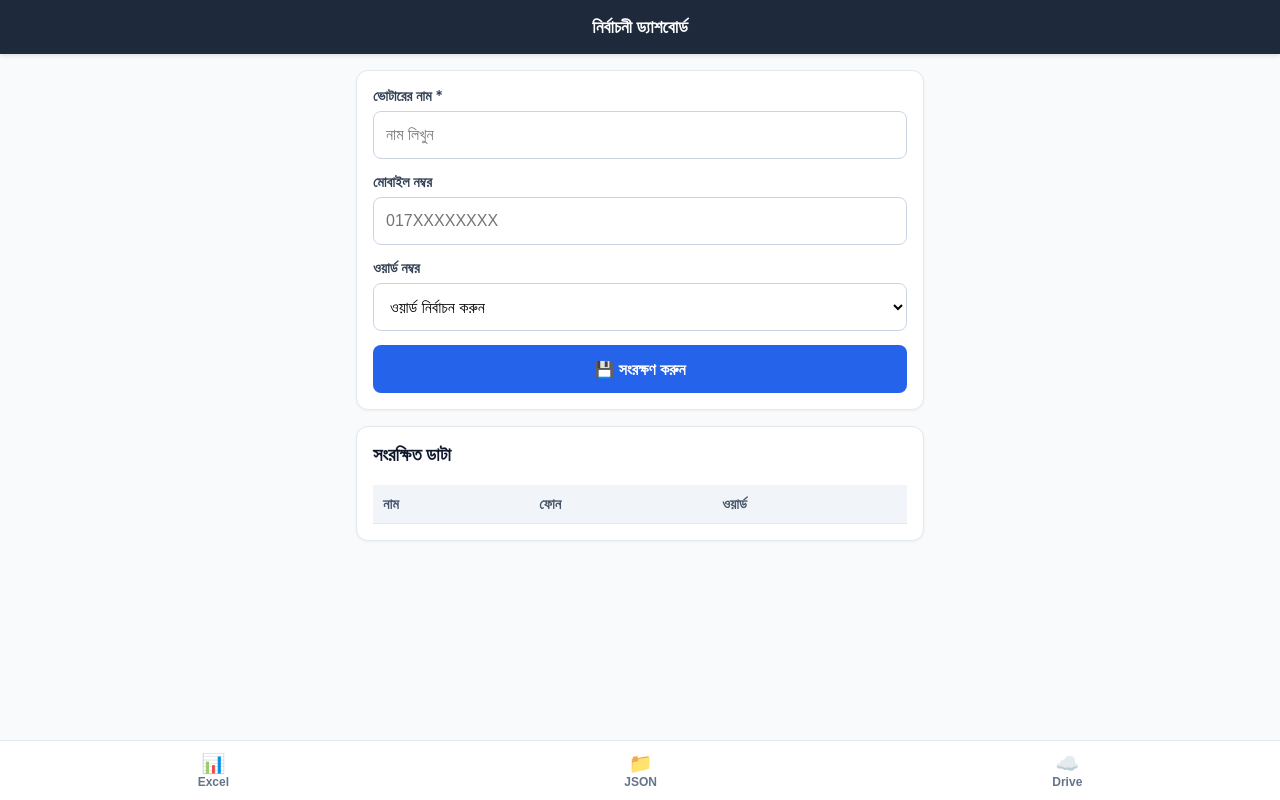
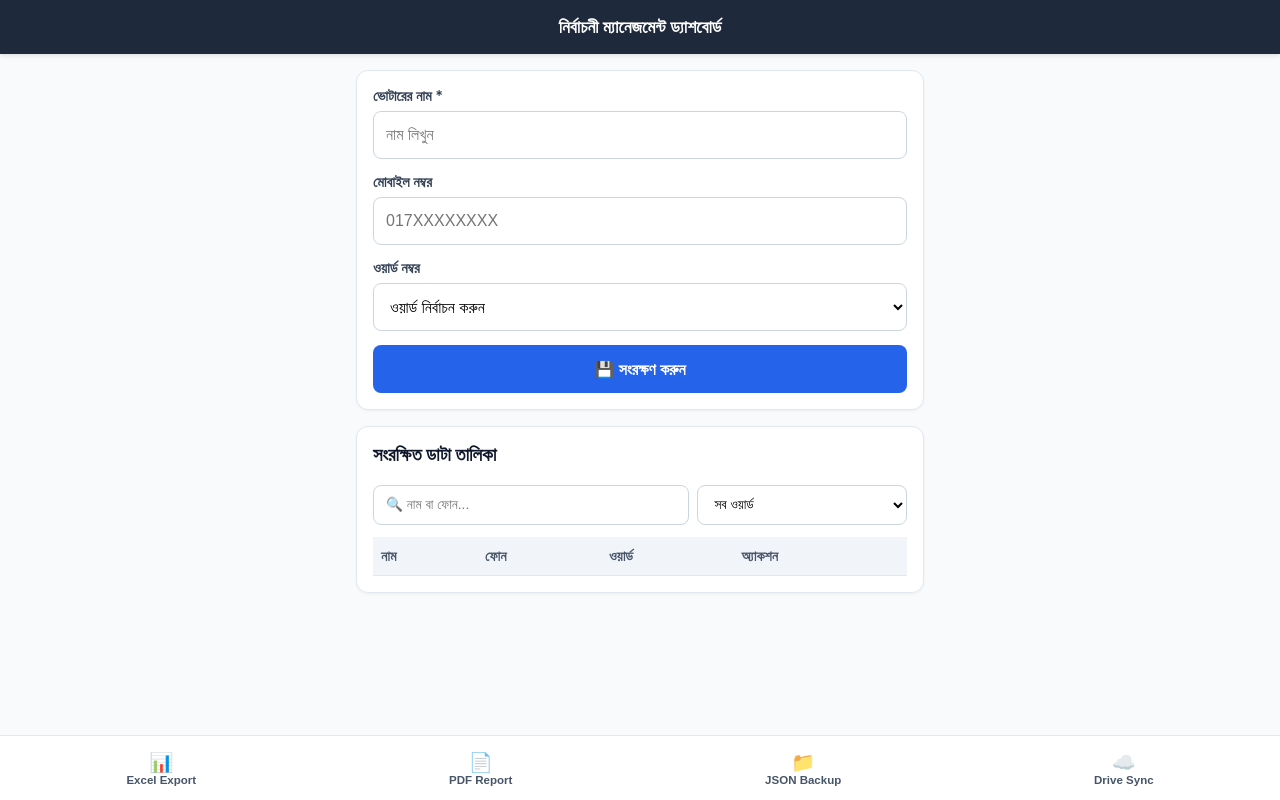
Before and after one commit to mahhadis/Election, a website: page www/index.html in a window 1280 px wide. Drawn offline with nearby package versions, Linux system fonts and the light colour scheme; a script that the page names is missing.

Commit message:
Refactor index.html for improved clarity and layout
Updated various elements in the HTML structure, including title, header text, and button labels for clarity. Adjusted styles for better layout and spacing.

```diff
--- a/www/index.html
+++ b/www/index.html
@@ -7,6 +7,10 @@
 
   <!-- SheetJS for Excel Export -->
   <script src="https://cdn.jsdelivr.net/npm/xlsx@0.18.5/dist/xlsx.full.min.js"></script>
+
+  <!-- jsPDF & AutoTable for PDF Export -->
+  <script src="https://cdnjs.cloudflare.com/ajax/libs/jspdf/2.5.1/jspdf.umd.min.js"></script>
+  <script src="https://cdnjs.cloudflare.com/ajax/libs/jspdf-autotable/3.5.31/jspdf.plugin.autotable.min.js"></script>
 
   <!-- Google Identity Services SDK -->
   <script src="https://accounts.google.com/gsi/client" async defer></script>
@@ -19,7 +23,7 @@
     body {
       font-family: -apple-system, BlinkMacSystemFont, "Segoe UI", Roboto, Helvetica, Arial, sans-serif;
       margin: 0;
-      padding: 0 0 70px 0;
+      padding: 0 0 75px 0;
       background-color: #f8fafc;
       color: #0f172a;
     }
@@ -93,23 +97,27 @@
       width: 100%;
       border-collapse: collapse;
       margin-top: 10px;
-      font-size: 0.9rem;
+      font-size: 0.88rem;
     }
     th, td {
       text-align: left;
-      padding: 10px;
+      padding: 10px 8px;
       border-bottom: 1px solid #e2e8f0;
     }
     th {
       background-color: #f1f5f9;
       color: #475569;
     }
+    .action-btn-group {
+      display: flex;
+      gap: 6px;
+    }
     .bottom-nav {
       position: fixed;
       bottom: 0;
       left: 0;
       right: 0;
-      height: 60px;
+      height: 65px;
       background-color: #ffffff;
       border-top: 1px solid #e2e8f0;
       display: flex;
@@ -123,8 +131,8 @@
       display: flex;
       flex-direction: column;
       align-items: center;
-      font-size: 0.75rem;
-      color: #64748b;
+      font-size: 0.72rem;
+      color: #475569;
       font-weight: 600;
       cursor: pointer;
     }
@@ -132,7 +140,7 @@
 </head>
 <body>
 
-  <header>নির্বাচনী ড্যাশবোর্ড</header>
+  <header>নির্বাচনী ম্যানেজমেন্ট ড্যাশবোর্ড</header>
 
   <div id="offline-banner">
     ⚠️ আপনি অফলাইনে আছেন। ডাটা ডিভাইসে সংরক্ষিত হচ্ছে।
@@ -166,15 +174,27 @@
       </form>
     </div>
 
-    <!-- Live Records Card -->
+    <!-- Live Records Card with Search & Filters -->
     <div class="card">
-      <h3 style="margin-top:0;">সংরক্ষিত ডাটা</h3>
+      <h3 style="margin-top:0;">সংরক্ষিত ডাটা তালিকা</h3>
+
+      <div style="display: flex; gap: 8px; margin-bottom: 12px;">
+        <input type="text" id="searchInput" placeholder="🔍 নাম বা ফোন..." oninput="filterRecords()" style="height: 40px; font-size: 0.85rem;">
+        <select id="filterWard" onchange="filterRecords()" style="height: 40px; font-size: 0.85rem; width: 65%;">
+          <option value="">সব ওয়ার্ড</option>
+          <option value="Ward 1">ওয়ার্ড ১</option>
+          <option value="Ward 2">ওয়ার্ড ২</option>
+          <option value="Ward 3">ওয়ার্ড ৩</option>
+        </select>
+      </div>
+
       <table id="recordsTable">
         <thead>
           <tr>
             <th>নাম</th>
             <th>ফোন</th>
             <th>ওয়ার্ড</th>
+            <th>অ্যাকশন</th>
           </tr>
         </thead>
         <tbody id="tableBody"></tbody>
@@ -182,16 +202,19 @@
     </div>
   </div>
 
-  <!-- Bottom Nav Menu -->
+  <!-- Bottom Nav Menu with Direct Action Buttons -->
   <nav class="bottom-nav">
     <button class="nav-item" onclick="exportToExcel()">
-      <span style="font-size: 1.2rem;">📊</span> Excel
+      <span style="font-size: 1.2rem;">📊</span> Excel Export
+    </button>
+    <button class="nav-item" onclick="exportToPDF()">
+      <span style="font-size: 1.2rem;">📄</span> PDF Report
     </button>
     <button class="nav-item" onclick="exportToJSON()">
-      <span style="font-size: 1.2rem;">📁</span> JSON
+      <span style="font-size: 1.2rem;">📁</span> JSON Backup
     </button>
     <button class="nav-item" onclick="syncWithGoogleDrive()">
-      <span style="font-size: 1.2rem;">☁️</span> Drive
+      <span style="font-size: 1.2rem;">☁️</span> Drive Sync
     </button>
   </nav>
 
```
